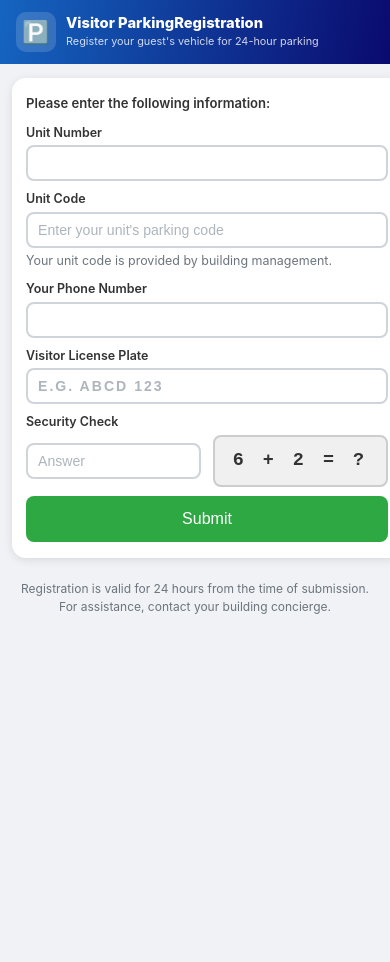
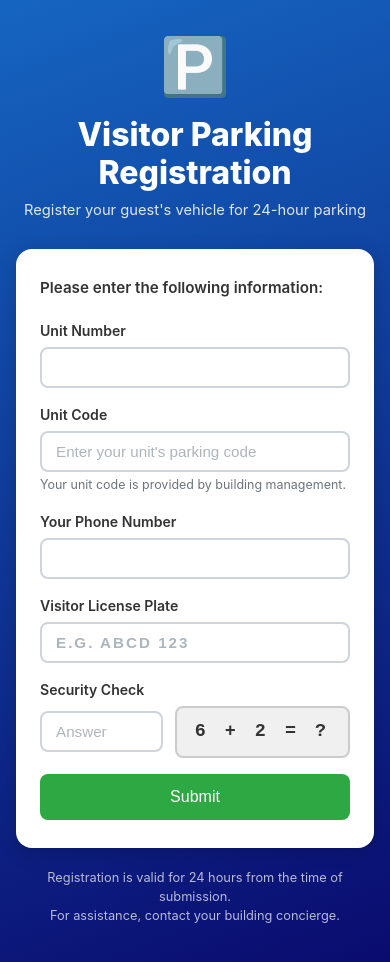
Before and after one commit to sameerbha/visitor-parking, a plain HTML site: page register.html in a window 390 px wide. Before the commit the page ends 844 px from the top, so only its background shows below. Drawn offline with nearby package versions, Linux system fonts and the light colour scheme; no server answers.

Commit message:
Revert "v1.6.0: Option B mobile layout — slim header bar"
This reverts commit 4ff107da833e6d1bce8abc9615206ec407499271.

```diff
--- a/css/style.css
+++ b/css/style.css
@@ -138,68 +138,6 @@ select.form-control{cursor:pointer}
 .success-icon{width:64px;height:64px;background:var(--green);border-radius:50%;display:flex;align-items:center;justify-content:center;font-size:2rem;color:#fff;margin:0 auto 16px;font-weight:700}
 .success-box p{line-height:1.7;font-size:.95rem}
 .resident-footer{color:rgba(255,255,255,.7);font-size:.8rem;text-align:center;margin-top:20px;max-width:400px}
-
-/* ── Mobile: Option B slim-bar layout (≤600px only) ──────── */
-@media(max-width:600px){
-  /* Portal becomes a light grey full-height flex column */
-  .resident-portal{
-    background:#f0f2f5;
-    padding:0;
-    align-items:stretch;
-    justify-content:flex-start;
-  }
-  /* Header collapses to a slim horizontal gradient bar */
-  .resident-header{
-    background:linear-gradient(100deg,#1565c0 0%,#0a0a6e 100%);
-    display:flex;
-    flex-direction:row;
-    align-items:center;
-    gap:10px;
-    /* env() fallback of 50px covers Dynamic Island on desktop previews;
-       on real iPhone the env() value (~59px) is used automatically */
-    padding:calc(env(safe-area-inset-top, 50px) + 12px) 16px 12px;
-    text-align:left;
-    margin-bottom:0;
-    flex-shrink:0;
-  }
-  /* Logo becomes a small rounded icon box */
-  .resident-logo{
-    font-size:1.4rem;
-    margin-bottom:0;
-    background:rgba(255,255,255,.15);
-    border-radius:10px;
-    width:40px;height:40px;
-    display:flex;align-items:center;justify-content:center;
-    flex-shrink:0;
-  }
-  /* Title + subtitle sit in a column next to the icon */
-  .resident-header-text{display:flex;flex-direction:column}
-  .resident-header h1{
-    font-size:.92rem;
-    font-weight:800;
-    line-height:1.2;
-    margin-bottom:1px;
-  }
-  /* Hide the <br> so title stays on one line */
-  .resident-header h1 br{display:none}
-  .resident-subtitle{font-size:.68rem;opacity:.8;margin-top:0}
-  /* Card fills remaining space with comfortable margin */
-  .resident-card{
-    border-radius:14px;
-    margin:14px 12px calc(14px + env(safe-area-inset-bottom));
-    padding:16px 14px;
-    max-width:100%;
-    box-shadow:0 2px 10px rgba(0,0,0,.1);
-  }
-  /* Tighter form spacing to fit all fields without scrolling */
-  .form-intro{font-size:.82rem;margin-bottom:10px}
-  .form-group{margin-bottom:9px}
-  .form-group label{font-size:.78rem;margin-bottom:3px}
-  .form-control{padding:8px 10px;font-size:.88rem}
-  .field-hint{font-size:.7rem}
-  /* Footer text changes to dark on light background */
-  .resident-footer{color:var(--muted);margin-top:8px;font-size:.75rem}
-}
 .field-hint{display:block;margin-top:4px;font-size:.78rem;color:var(--muted)}
 .code-badge{display:inline-block;background:#fff3cd;border:1px solid #ffd97d;padding:3px 10px;border-radius:5px;font-family:'Courier New',monospace;font-weight:700;letter-spacing:3px;font-size:.9rem;color:#6d4c00}
 .unit-codes-info{background:#f0f7ff;border-left:4px solid var(--blue);padding:12px 16px;font-size:.85rem;color:#0a3055;line-height:1.6}
--- a/register.html
+++ b/register.html
@@ -18,10 +18,8 @@
 <div class="resident-portal">
   <div class="resident-header">
     <div class="resident-logo">🅿️</div>
-    <div class="resident-header-text">
-      <h1>Visitor Parking<br>Registration</h1>
-      <p class="resident-subtitle" id="building-subtitle">Register your guest's vehicle for 24-hour parking</p>
-    </div>
+    <h1>Visitor Parking<br>Registration</h1>
+    <p class="resident-subtitle" id="building-subtitle">Register your guest's vehicle for 24-hour parking</p>
   </div>
 
   <div class="resident-card">
```
